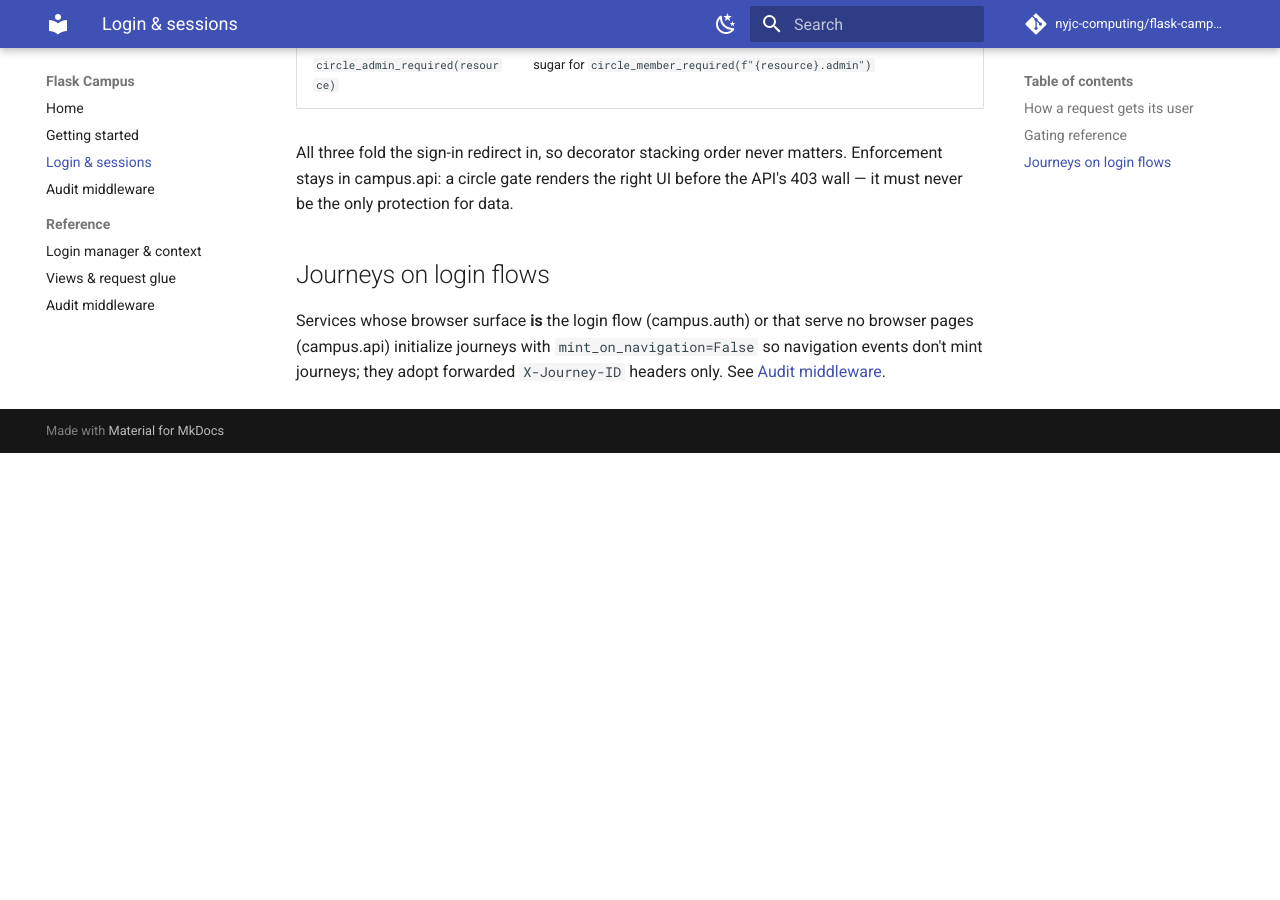
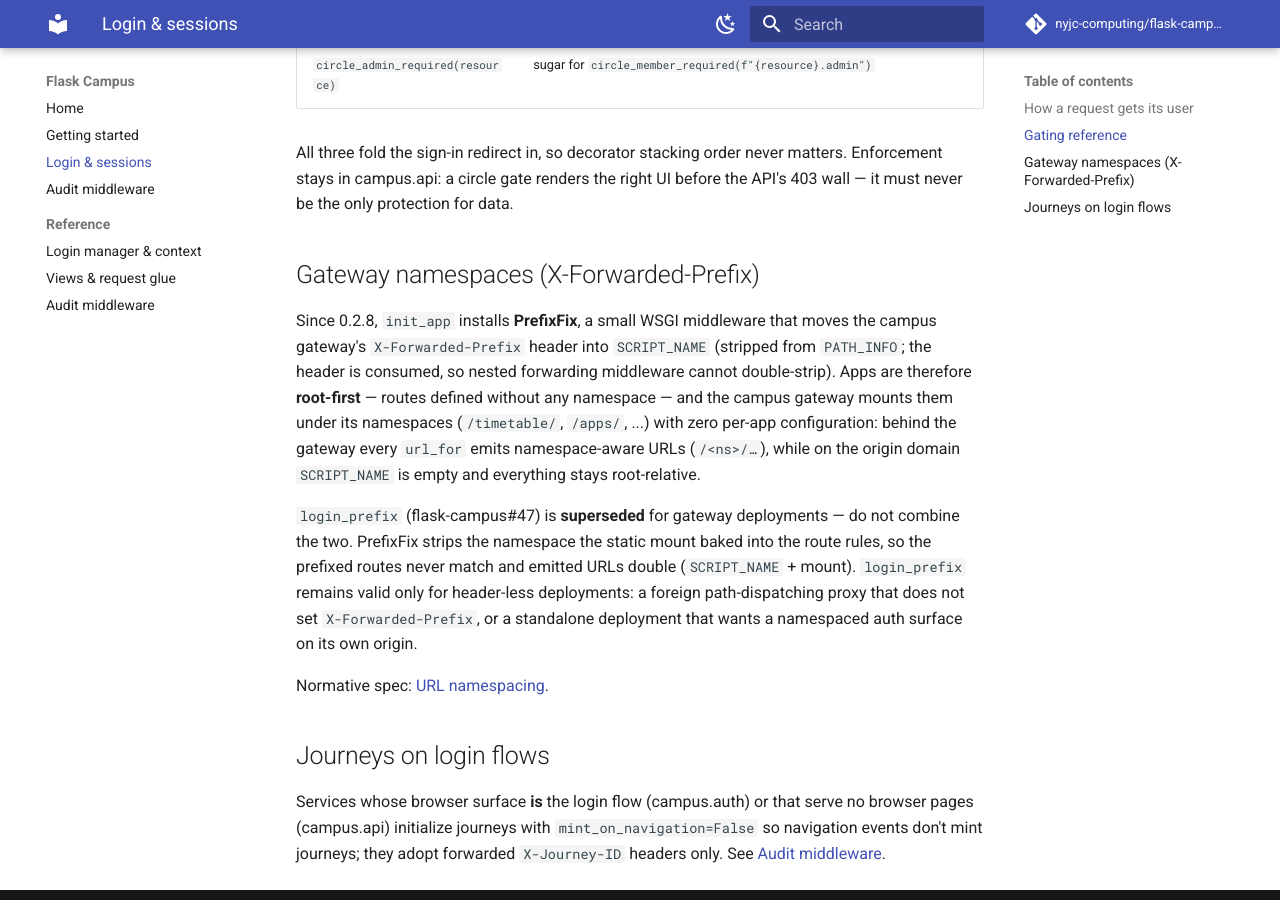
Before and after one commit to nyjc-computing/flask-campus, an MkDocs documentation site: the page built from docs/login.md, in a window 1280 px wide and 900 px high, scrolled down 1236 px. Built offline with MkDocs 1.6.1 and Material for MkDocs 9.7.7, drawn with Linux system fonts in a browser that asks for light colours; comment, search, counter and statistics services are not loaded; before the commit the page ends 1689 px from its top, so only the background shows below that.

Commit message:
docs: gateway namespace mounting via PrefixFix — login_prefix superseded for gateway deployments (fc#50)

```diff
--- a/docs/login.md
+++ b/docs/login.md
@@ -51,6 +51,29 @@ never matters. Enforcement stays in campus.api: a circle gate renders
 the right UI before the API's 403 wall — it must never be the only
 protection for data.
 
+## Gateway namespaces (X-Forwarded-Prefix)
+
+Since 0.2.8, `init_app` installs **PrefixFix**, a small WSGI middleware
+that moves the campus gateway's `X-Forwarded-Prefix` header into
+`SCRIPT_NAME` (stripped from `PATH_INFO`; the header is consumed, so
+nested forwarding middleware cannot double-strip). Apps are therefore
+**root-first** — routes defined without any namespace — and the campus
+gateway mounts them under its namespaces (`/timetable/`, `/apps/`,
+...) with zero per-app configuration: behind the gateway every
+`url_for` emits namespace-aware URLs (`/<ns>/…`), while on the origin
+domain `SCRIPT_NAME` is empty and everything stays root-relative.
+
+`login_prefix` (flask-campus#47) is **superseded** for gateway
+deployments — do not combine the two. PrefixFix strips the namespace
+the static mount baked into the route rules, so the prefixed routes
+never match and emitted URLs double (`SCRIPT_NAME` + mount).
+`login_prefix` remains valid only for header-less deployments: a
+foreign path-dispatching proxy that does not set
+`X-Forwarded-Prefix`, or a standalone deployment that wants a
+namespaced auth surface on its own origin.
+
+Normative spec: [URL namespacing](https://github.com/nyjc-computing/campus/blob/weekly/docs/url-namespacing.md).
+
 ## Journeys on login flows
 
 Services whose browser surface **is** the login flow (campus.auth) or
```
Also changed, not shown: AGENTS.md (+11 -0 lines).
